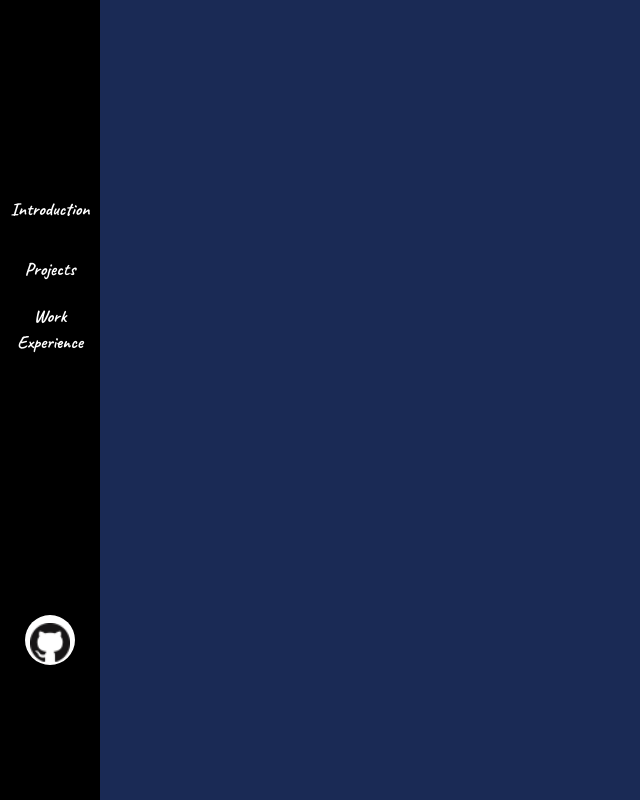
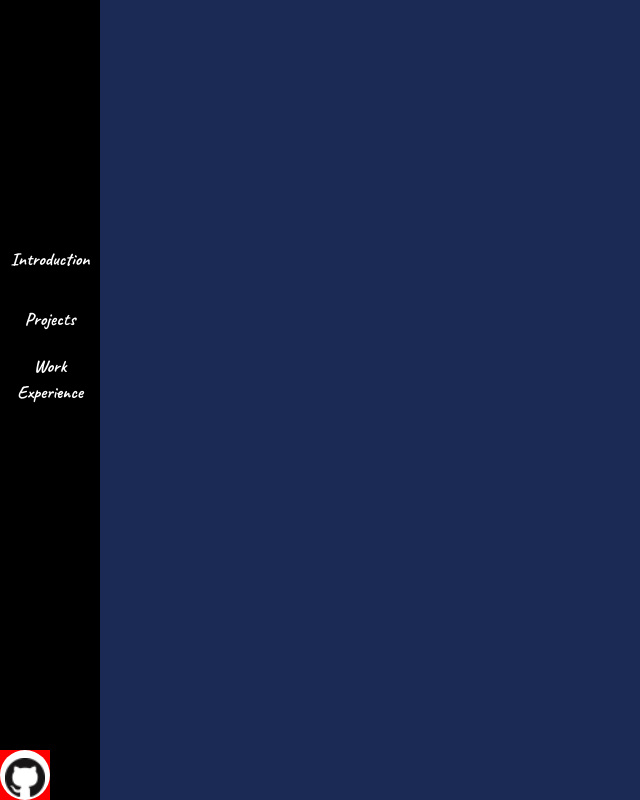
Before and after one commit to rachelwuuu/personalWebsite, an Angular app in the folder Documents/tech projects/Website Project/personal portafolio/personalWebsite/personalWebsite/: page / in a window 1280 px wide. Shown: the whole page, without its empty margins (0-640 px from the left). Built offline with nearby package versions, Linux system fonts and the light colour scheme; a web font is replaced by a local one.

Commit message:
aligned navbar item to fit browser compatibility

```diff
--- a/Documents/tech projects/Website Project/personal portafolio/personalWebsite/personalWebsite/src/app/navbar/navbar.component.css
+++ b/Documents/tech projects/Website Project/personal portafolio/personalWebsite/personalWebsite/src/app/navbar/navbar.component.css
@@ -5,22 +5,36 @@
     padding: 0;
 }
 .container{
+    position:relative;
     float:left;
     height: 100vh;
     display: flex;
     width:100px;
     padding: 0;
     margin: 0;
+    text-align: center;
     background-color: black;
     font-size:18px;
-    text-align: center;
+
     font-family: 'Caveat', cursive;
 
 }
 
-li a{
+.tabLinks{
+    display:flex;
+    flex-direction: column;
+    position:absolute;
+    text-align: center;
+    align-content: center;
+    flex-direction: column;
+    width:100%;
+    top:40%;
+    left:50%;
+    transform:translate(-50%,-50%);
+}
+
+p a{
     display: flex;
-    color:white;
     width:auto;
     justify-content: center;
     text-align: center;
@@ -29,19 +43,24 @@ li a{
     height: 60px;
     margin:0;
     text-decoration: none;
+    color:white;
 }
-#intro{
-    margin-top:180px;
-}
+
 #intro:hover,#project:hover,#work:hover{
     background-color: rgb(82, 88, 86);
 }
 #github{
-    margin-top: 250px;
-    justify-content: center;
-    text-align: center;
-    align-content: center;
-
+    position:absolute;
+    bottom:0;
+    background-color: red;
+    display: flex;
+    float:bottom;
+    width:auto;
+    align-self: bottom;
+    /*justify-content: bottom;
+    text-align: bottom;
+    align-content: bottom;
+    flex-direction: column;*/
 }
 #github:hover{
     text-shadow: 0 0 10px white,
@@ -56,12 +75,15 @@ li a{
 }
 .logo-background{
     border-radius: 80px;
-    height:50px;
-    width: 50px;
+
+
     padding-top: 5px;
     margin:auto;
-    background-color: white;
     align-content: center;
     text-align: center;
     justify-content: center;
+    height:50px;
+    width: 50px;
+    align-self: flex-end;
+    background-color: white;
 }
--- a/Documents/tech projects/Website Project/personal portafolio/personalWebsite/personalWebsite/src/app/navbar/navbar.component.html
+++ b/Documents/tech projects/Website Project/personal portafolio/personalWebsite/personalWebsite/src/app/navbar/navbar.component.html
@@ -1,12 +1,17 @@
 <div class="container">
-    <ul>
-        <li id="intro"><a routerLinkActive="active" routerLink="/intro">Introduction</a></li>
-        <li id="project"><a routerLinkActive="active" routerLink="/project">Projects</a></li>
-        <li id="work"><a routerLinkActive="active" routerLink="/work">Work Experience</a></li>
-        <li id="github"><a href="https://github.com/rachelwuuu">
+    <table id="container">
+    <td><tr valign="top">
+        <div class="tabLinks">
+        <p id="intro"><a routerLinkActive="active" routerLink="/intro">Introduction</a></p>
+        <p id="project"><a routerLinkActive="active" routerLink="/project">Projects</a></p>
+        <p id="work"><a routerLinkActive="active" routerLink="/work">Work Experience</a></p>
+        </div>
+        </tr>
+        <tr valign="bottom"><div id="github"><a href="https://github.com/rachelwuuu">
             <div class="logo-background"><img src="assets/images/GitHub-Mark-32px.png" class="logo"></div>
-        </a></li>
-    </ul>
-
+        </a></div>
+        </tr>
+    </td>
+    </table>
 </div>
 <router-outlet></router-outlet>
```
